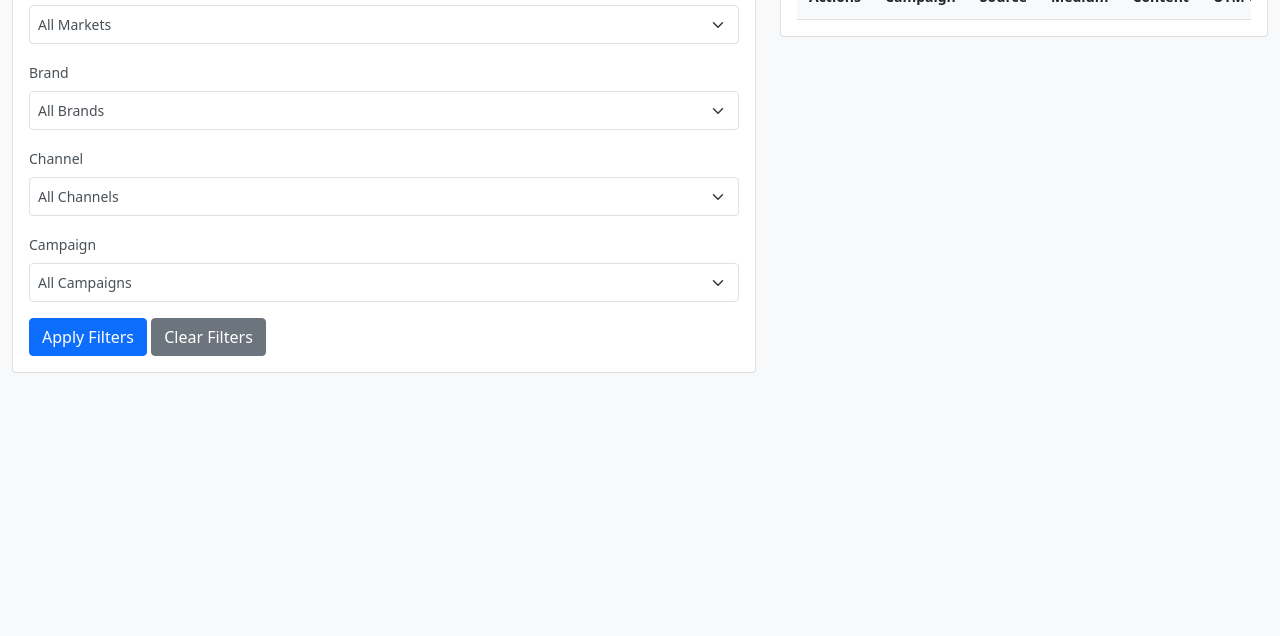
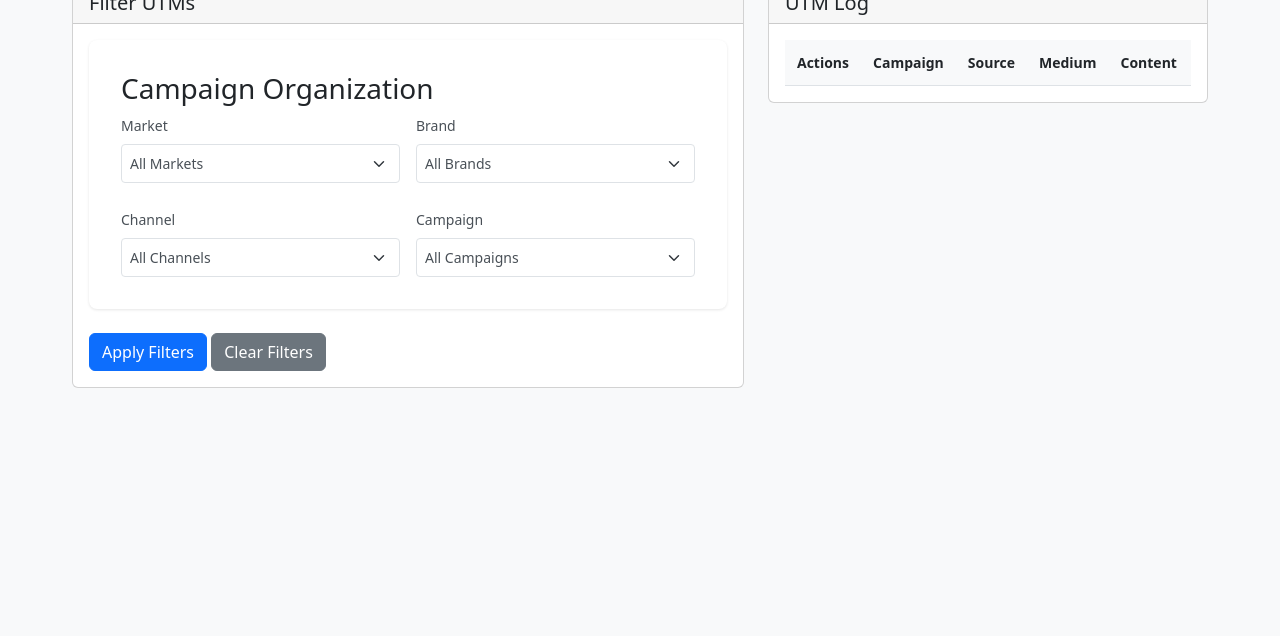
Before and after one commit to sauce-coder-2025/utm-builder-v5.2, a plain HTML site: page view-utms.html in a window 1280 px wide. Shown: the part 164-800 px from the top of the page. Drawn offline with nearby package versions, Linux system fonts and the light colour scheme; no server answers.

Commit message:
Update view-utms.html

```diff
--- a/view-utms.html
+++ b/view-utms.html
@@ -1,16 +1,15 @@
 <!DOCTYPE html>
-<html lang="en">
+<html>
 <head>
-    <meta charset="UTF-8">
-    <meta name="viewport" content="width=device-width, initial-scale=1.0">
-    <title>View UTMs - F&P UTM Builder</title>
-    <!-- Bootstrap CSS -->
-    <link href="https://cdn.jsdelivr.net/npm/bootstrap@5.1.3/dist/css/bootstrap.min.css" rel="stylesheet">
-    <link rel="stylesheet" href="https://cdn.jsdelivr.net/npm/bootstrap-icons@1.7.2/font/bootstrap-icons.css">
-    <link rel="stylesheet" href="css/styles.css">
+    <base target="_top">
+    <meta charset="utf-8">
+    <meta name="viewport" content="width=device-width, initial-scale=1">
+    <title>Ultimate UTM Builder</title>
+    <link href="https://cdn.jsdelivr.net/npm/bootstrap@5.2.3/dist/css/bootstrap.min.css" rel="stylesheet">
+    <link href="https://cdn.jsdelivr.net/npm/bootstrap-icons@1.7.2/font/bootstrap-icons.css" rel="stylesheet">
+    <link href="css/styles.css" rel="stylesheet">
 </head>
 <body>
-    <!-- Navigation -->
     <nav class="navbar navbar-expand-lg navbar-light bg-light">
         <div class="container-fluid">
             <a class="navbar-brand" href="index.html">UTM Builder</a>
@@ -21,52 +20,71 @@
         </div>
     </nav>
 
-    <div class="container-fluid mt-4">
+    <div class="container">
+        <h1 class="text-center">Ultimate UTM Builder</h1>
+        <!-- Notification area -->
+        <div id="notification" class="notification" style="display: none;">
+            <div class="notification-content">
+                <span id="notification-message"></span>
+            </div>
+        </div>
+
         <div class="row">
             <!-- Filter Panel -->
             <div class="col-md-4">
                 <div class="card">
                     <div class="card-header">
-                        <h5 class="card-title mb-0">Filter UTMs</h5>
+                        <h5 class="mb-0">Filter UTMs</h5>
                     </div>
                     <div class="card-body">
                         <form id="filterForm">
-                            <div class="mb-3">
+                            <div class="form-section">
+                                <h3>Campaign Organization</h3>
+                                <div class="row g-3">
+                                    <div class="col-md-6">
                                         <label for="filterMarket" class="form-label">Market</label>
                                         <select class="form-select" id="filterMarket">
                                             <option value="">All Markets</option>
                                         </select>
                                     </div>
-                            <div class="mb-3">
+                                    <div class="col-md-6">
                                         <label for="filterBrand" class="form-label">Brand</label>
                                         <select class="form-select" id="filterBrand">
                                             <option value="">All Brands</option>
                                         </select>
                                     </div>
-                            <div class="mb-3">
+                                </div>
+
+                                <div class="row g-3 mt-2">
+                                    <div class="col-md-6">
                                         <label for="filterChannel" class="form-label">Channel</label>
                                         <select class="form-select" id="filterChannel">
                                             <option value="">All Channels</option>
                                         </select>
                                     </div>
-                            <div class="mb-3">
+                                    <div class="col-md-6">
                                         <label for="filterCampaign" class="form-label">Campaign</label>
                                         <select class="form-select" id="filterCampaign">
                                             <option value="">All Campaigns</option>
                                         </select>
                                     </div>
+                                </div>
+                            </div>
+
+                            <div class="mt-3">
                                 <button type="button" class="btn btn-primary" id="applyFilters">Apply Filters</button>
                                 <button type="button" class="btn btn-secondary" id="clearFilters">Clear Filters</button>
+                            </div>
                         </form>
                     </div>
                 </div>
             </div>
 
-            <!-- UTM Log Panel -->
+            <!-- UTM Display Panel -->
             <div class="col-md-8">
                 <div class="card">
                     <div class="card-header">
-                        <h5 class="card-title mb-0">UTM Log</h5>
+                        <h5 class="mb-0">UTM Log</h5>
                     </div>
                     <div class="card-body">
                         <div class="table-responsive">
@@ -82,7 +100,7 @@
                                     </tr>
                                 </thead>
                                 <tbody id="utmLog">
-                                    <!-- UTM entries will be populated here -->
+                                    <!-- UTMs will be loaded here -->
                                 </tbody>
                             </table>
                         </div>
```
Lines whose indentation alone changed are shown as unchanged.
